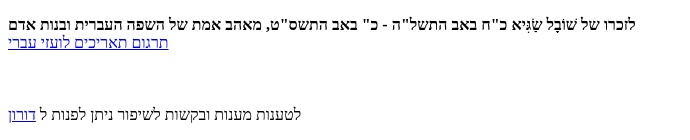
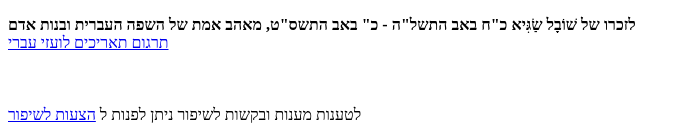
Before and after one commit to veltzer/gae-nikuda, a PHP site: page / in a window 1280 px wide. Shown: the part 1186-1326 px from the top of the page, without its empty margins (0-690 px from the left). Run offline with PHP 8.4, Linux system fonts and the light colour scheme; some libraries are stand-ins or nearby versions.

Commit message:
some comments and issue tracker

```diff
--- a/doc/TODO.txt
+++ b/doc/TODO.txt
@@ -1,3 +1,7 @@
+- somehow the do_utf_headers var works on marks machine (local install)
+	and causes the real site to stop working.
+	It is currently enabled for local install and disabled for remote.
+
 - add google analytics to track comings and goings to the site.
 
 - all hebrew string should be taken out of the javascript code
--- a/php/index.php
+++ b/php/index.php
@@ -135,7 +135,8 @@
             <b>לזכרו של שׁוֹבָל שַׂגִּיא כ"ח באב התשל"ה - כ" באב התשס"ט, מאהב אמת של השפה העברית ובנות אדם </b><br />
             <a href="http://www.hebcal.com/converter/?hd=28&amp;hm=Av&amp;hy=5735&amp;h2g=Convert+Hebrew+to+Gregorian+date"> תרגום  תאריכים לועזי עברי</a>
             <br /><br /><br /><br />לטענות מענות ובקשות לשיפור ניתן לפנות ל
-            <a href="mailto:veltzerdoron@gmail.com">דורון</a>
+            <!--a href="mailto:veltzerdoron@gmail.com">דורון</a-->
+            <a href="https://bitbucket.org/veltzer/nikuda/issues">הצעות לשיפור</a-->
         </p>
     </div>
 	</body>
```
